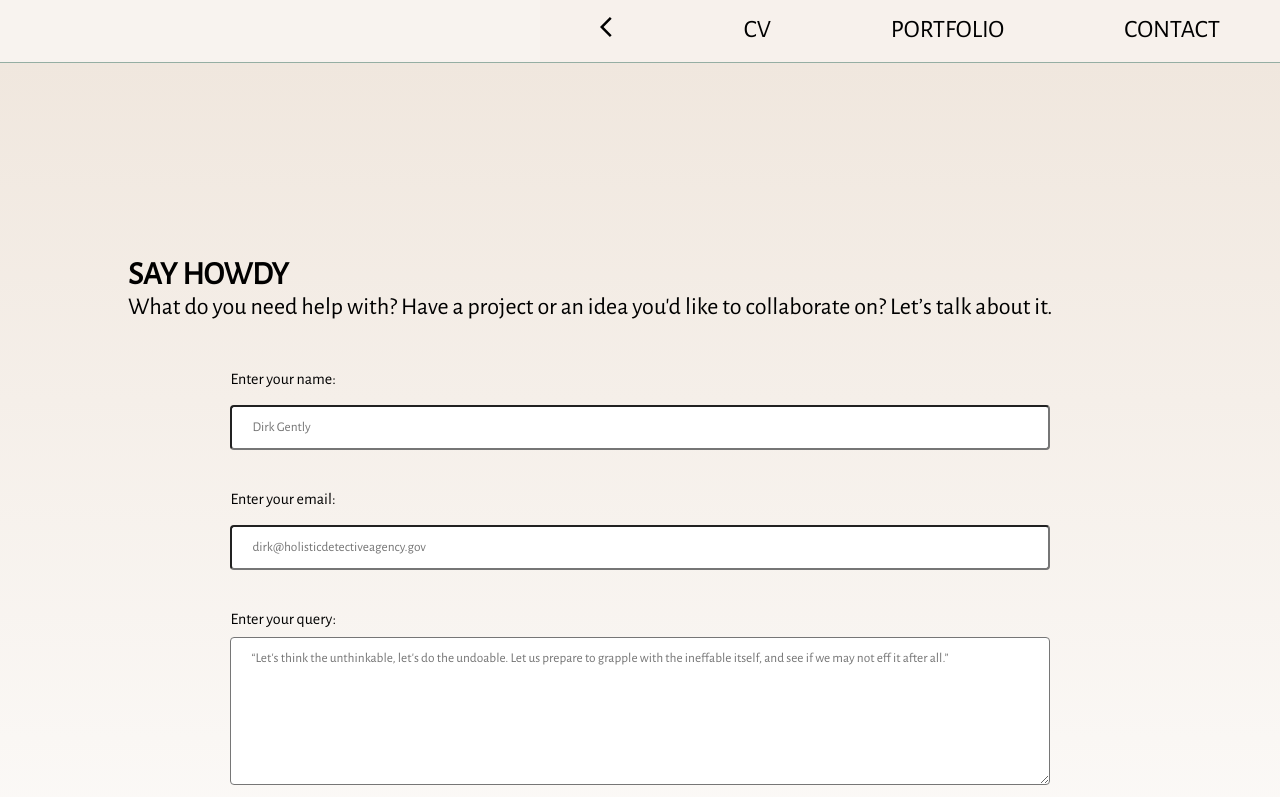
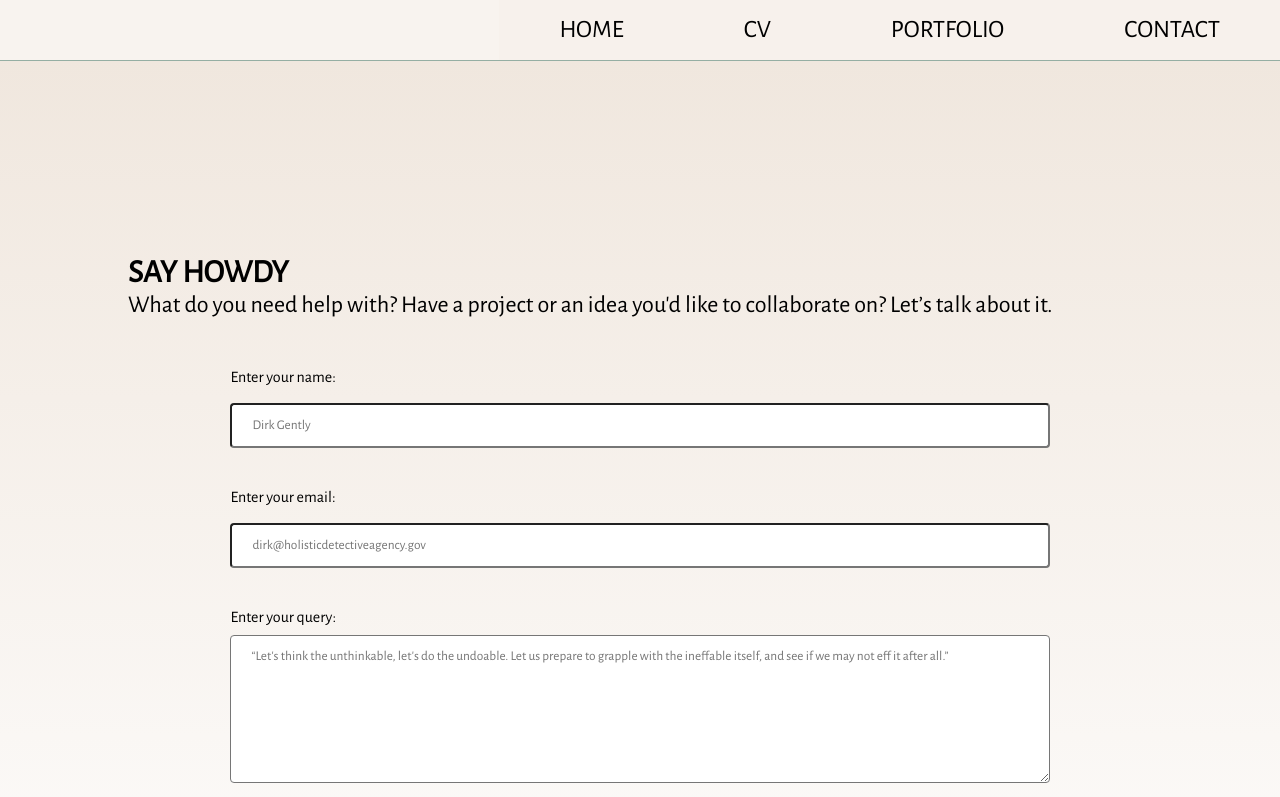
Before and after one commit to NicolaWinterson/PersonalWebsite, a React (Create React App) app: page /contact in a window 1280 px wide. Shown: the top 797 px of the page. Built offline with nearby package versions, Linux system fonts and the light colour scheme.

Commit message:
removed arrow icon

```diff
--- a/src/components/Navigation/MobileNavbar.jsx
+++ b/src/components/Navigation/MobileNavbar.jsx
@@ -1,5 +1,4 @@
 import React, { useState } from "react";
-import ArrowBackIosIcon from '@material-ui/icons/ArrowBackIos';
 import {
     Link
 } from "react-router-dom";
@@ -11,7 +10,7 @@
             <li><Link to="/cv">CV</Link></li>
             <li><Link to="/portfolio">Portfolio</Link></li>
             <li><Link to="/contact">Contact</Link></li>
-            <li><Link to="/"><ArrowBackIosIcon /></Link></li>
+            <li><Link to="/">Home</Link></li>
         </ul>
     )
 }
--- a/src/components/Navigation/Navbar.jsx
+++ b/src/components/Navigation/Navbar.jsx
@@ -2,7 +2,6 @@
 import MobileNavbar from "./MobileNavbar"
 import BurgerIcon from "./BurgerIcon"
 import MenuIcon from '@material-ui/icons/Menu';
-import ArrowBackIosIcon from '@material-ui/icons/ArrowBackIos';
 import {
     Link
 } from "react-router-dom";
@@ -17,7 +16,7 @@
             <BurgerIcon open={open} onClick={() => setOpen(!open)}/>
              {open ? <MobileNavbar /> : null}
             <ul className="navbar">
-                <li><Link to="/"><ArrowBackIosIcon /></Link></li>
+                <li><Link to="/">Home</Link></li>
                 <li><Link to="/cv">CV</Link></li>
                 <li><Link to="/portfolio">Portfolio</Link></li>
                 <li><Link to="/contact">Contact</Link></li>
```
